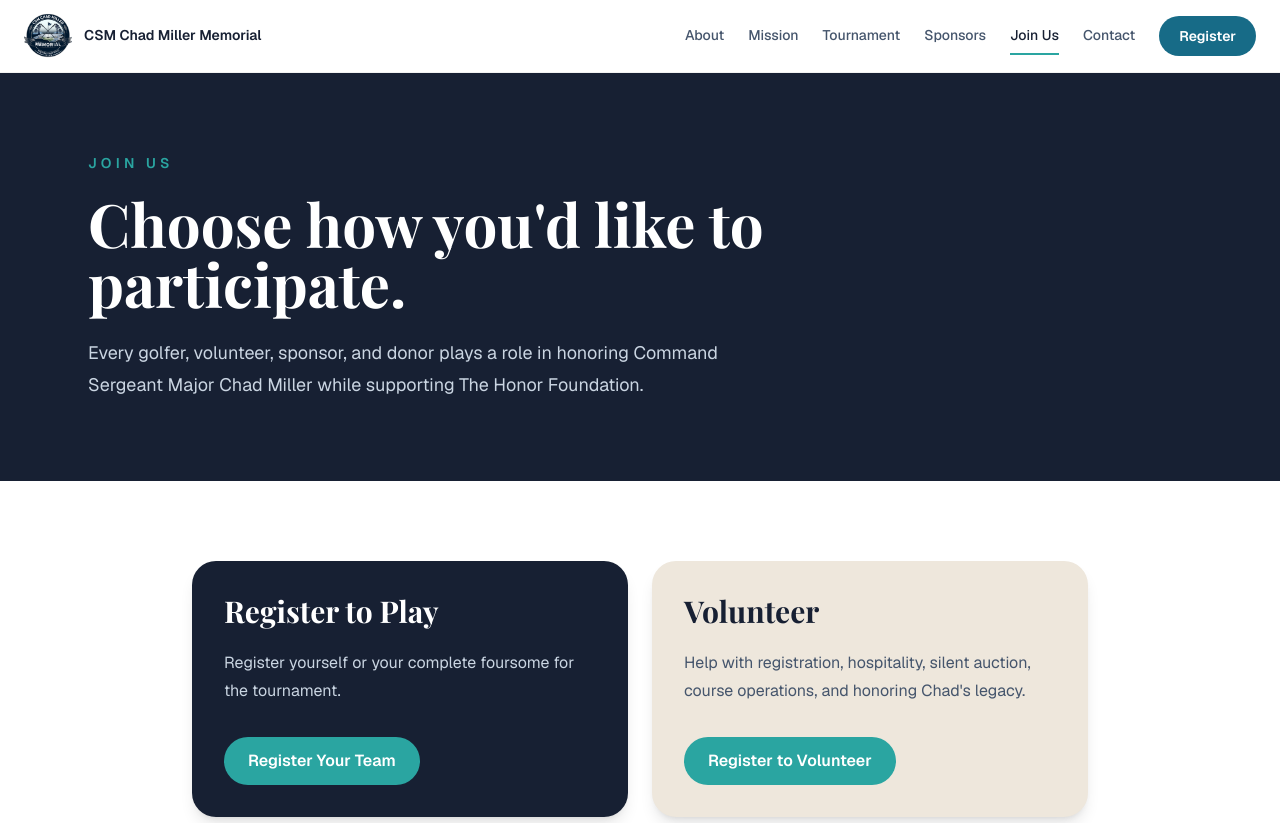
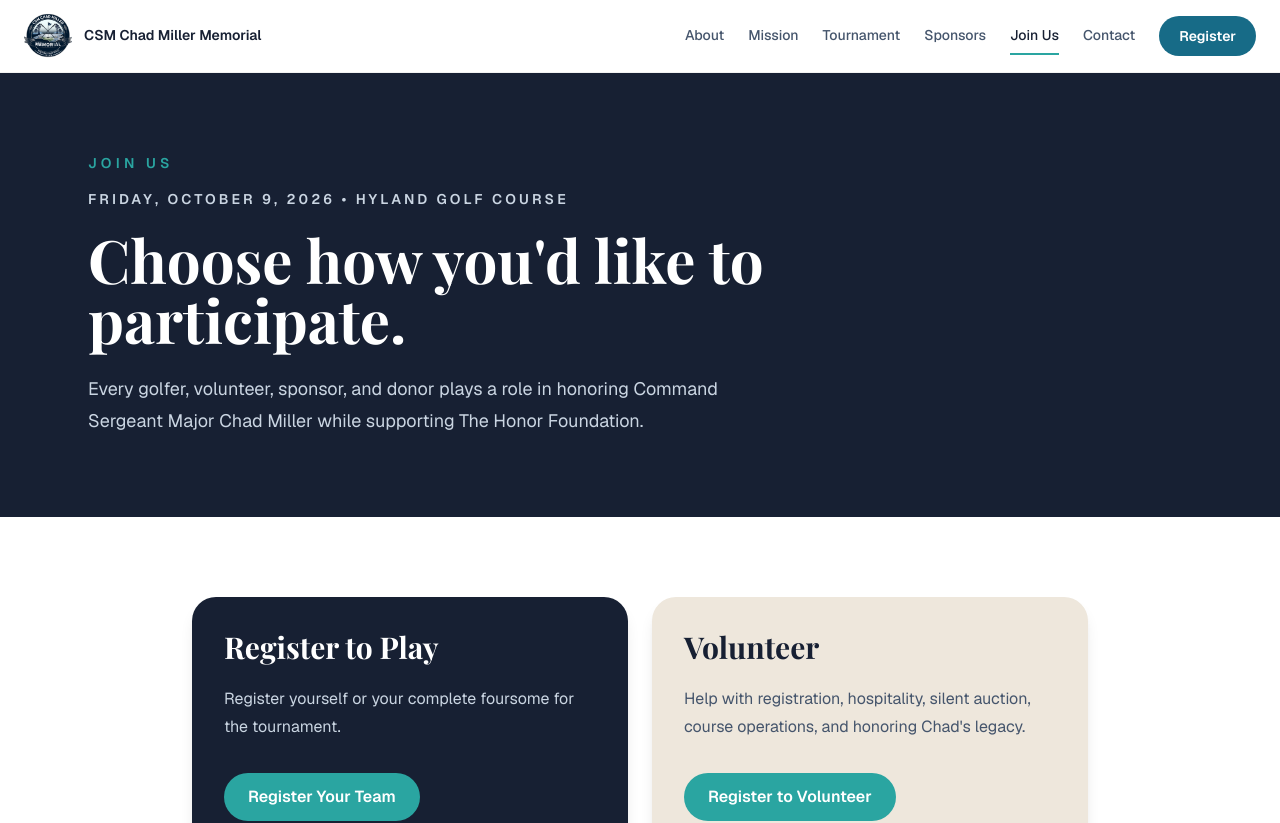
Before and after one commit to chadmillermemorial/chad-miller-memorial, a Next.js app: page /register in a window 1280 px wide. Shown: the top 823 px of the page. Built offline with nearby package versions, Linux system fonts and the light colour scheme; a web font is replaced by a local one.

Commit message:
feat: show event date on join us page

```diff
--- a/app/register/page.tsx
+++ b/app/register/page.tsx
@@ -1,5 +1,6 @@
 import Link from "next/link";
 import Container from "@/components/ui/Container";
+import { tournament } from "@/lib/tournament";
 
 export default function RegisterPage() {
   return (
@@ -9,6 +10,10 @@ export default function RegisterPage() {
           <div className="max-w-3xl">
             <p className="text-sm font-semibold uppercase tracking-[0.3em] text-[var(--brand-teal)]">
               Join Us
+            </p>
+
+            <p className="mt-4 text-sm font-semibold uppercase tracking-[0.22em] text-slate-300">
+              Friday, {tournament.date} • {tournament.venue.name}
             </p>
 
             <h1 className="mt-5 text-5xl font-bold md:text-6xl">
```
